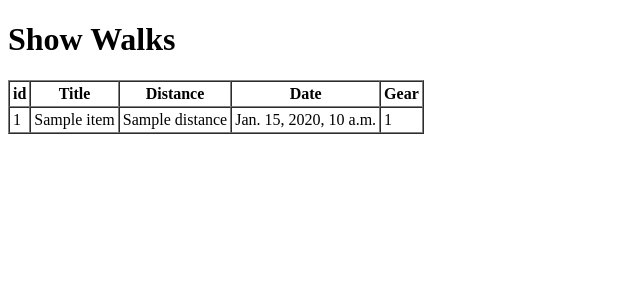
After one commit to mkns/strava, a Django app: template walk/templates/walk/show.html in a window 1280 px wide. The commit adds this page. Shown: the top 300 px of the page, without its empty margins (0-640 px from the left). Run offline with Django 3.2, Linux system fonts and the light colour scheme; the template is opened without the code that fills it: most values are stand-ins (such as "Sample title", 1, 10 or a date in 2020).

Commit message:
showing walks in running shoes

```diff
--- a/walk/templates/walk/index.html
+++ b/walk/templates/walk/index.html
@@ -6,7 +6,7 @@
   </head>
   <body>
 
-    <h1>Walk</h1>
+    <p><a href="https://www.strava.com/oauth/authorize?client_id=2174&amp;response_type=code&amp;redirect_uri=http://127.0.0.1:8000/walk/show&amp;approval_prompt=force&amp;scope=read,activity:read_all">Link</a></p>
 
 </body>
 </html>
--- /dev/null
+++ b/walk/templates/walk/show.html
@@ -0,0 +1,35 @@
+<!DOCTYPE html>
+<html>
+  <head>
+    <meta charset="utf-8">
+    <title>Show Walks</title>
+  </head>
+  <body>
+
+    <h1>Show Walks</h1>
+    <table cellspacing=0 cellpadding=3 border=1>
+      <thead>
+          <tr>
+            <th>id</th>
+            <th>Title</th>
+            <th>Distance</th>
+            <th>Date</th>
+            <th>Gear</th>
+          </tr>
+      </thead>
+      <tbody>
+{% for item in activities %}
+          <tr>
+            <td>{{item.id}}</td>
+            <td>{{item.name}}</td>
+            <td>{{item.distance}}</td>
+            <td>{{item.start_date_local}}</td>
+            <td>{{item.gear_id}}</td>
+          </tr>
+{% endfor %}
+      </tbody>
+  </table>
+
+
+</body>
+</html>
--- a/walk/urls.py
+++ b/walk/urls.py
@@ -4,4 +4,5 @@ from . import views
 
 urlpatterns = [
     path('', views.index, name='index'),
+    path('show', views.show, name='show'),
 ]
```
Also changed, not shown: walk/views.py (+51 -3 lines), 1 other file.
